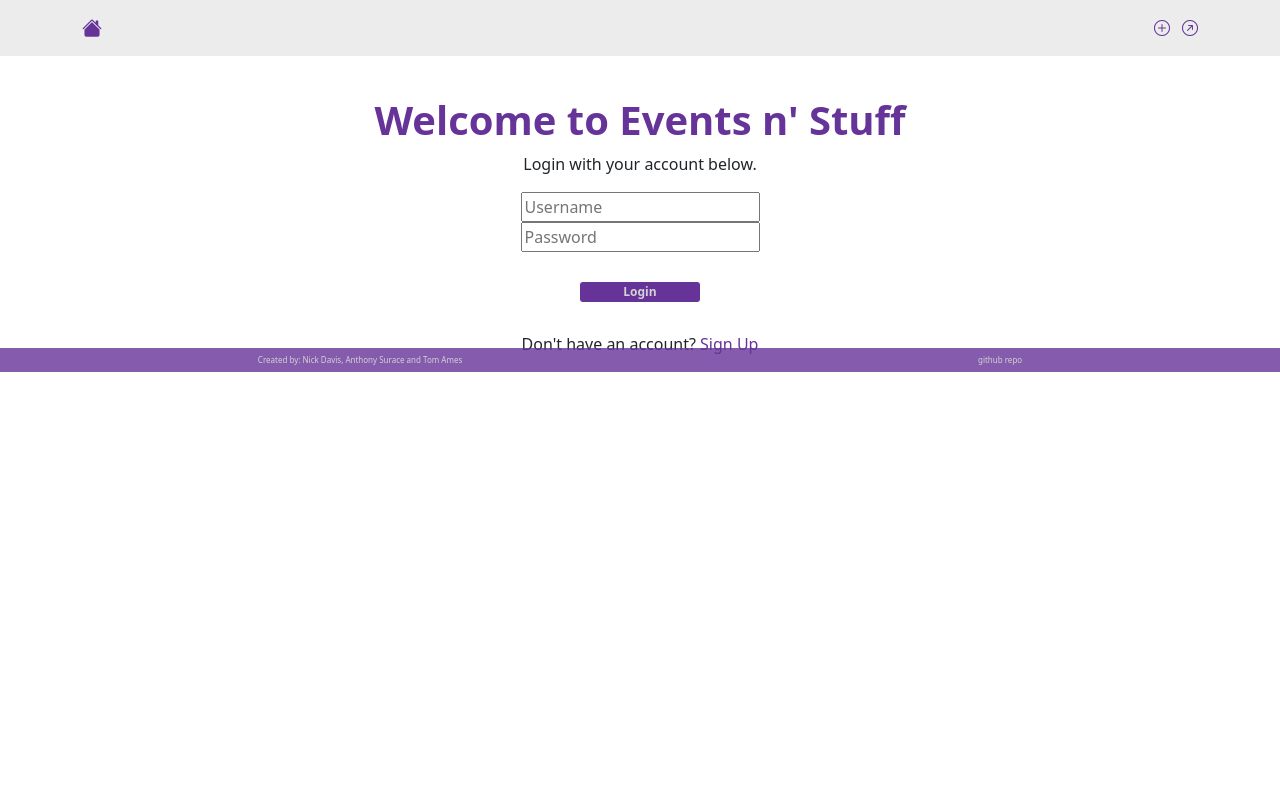
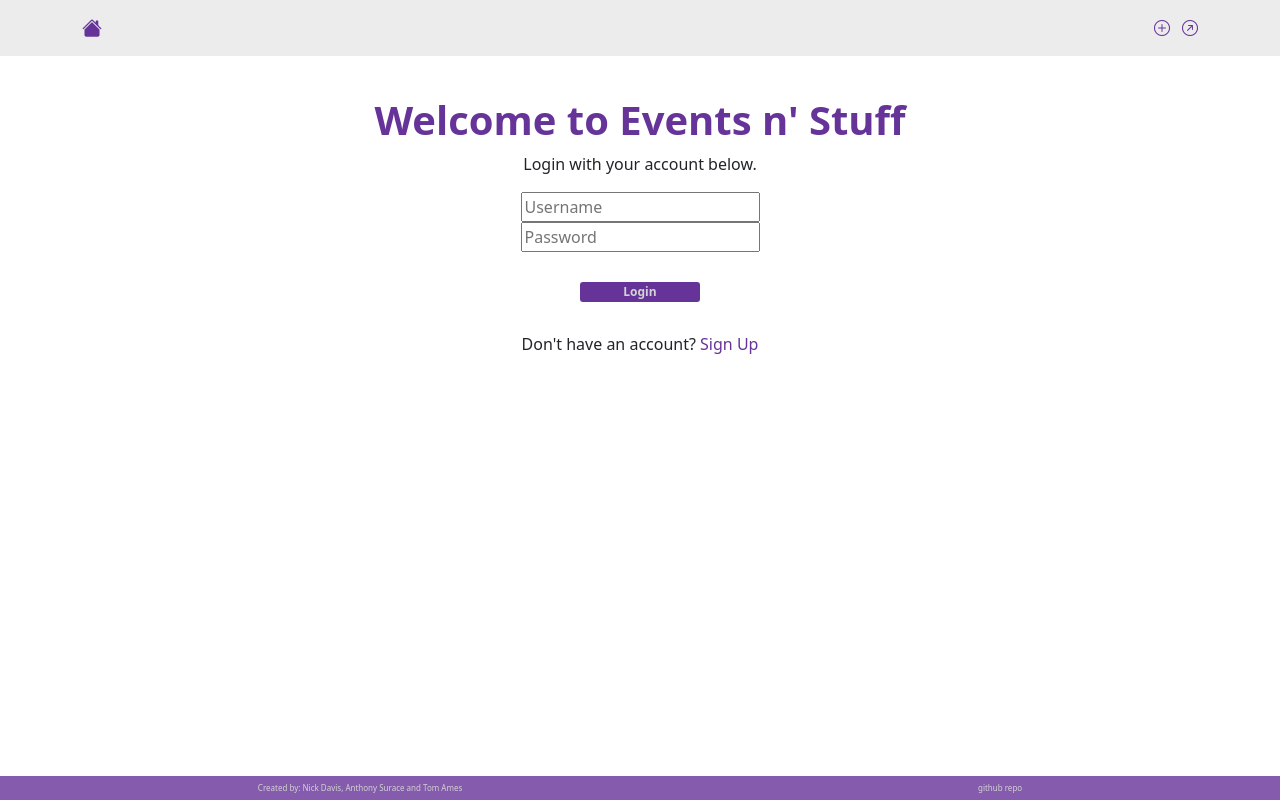
Before and after one commit to ajsur1017/events-n-stuff-FRONTEND, a React (Create React App) app: page /login in a window 1280 px wide. Built offline with nearby package versions, Linux system fonts and the light colour scheme; no server answers.

Commit message:
adjusted footer

```diff
--- a/src/App.css
+++ b/src/App.css
@@ -381,7 +381,7 @@ div.footer {
   padding: 0em;
   background-color: rgba(102, 51, 153, 0.80);
   margin-top: 2.5em;
-  position: absolute;
+  position: fixed;
   bottom:0;
   width:100%;
 }
```
